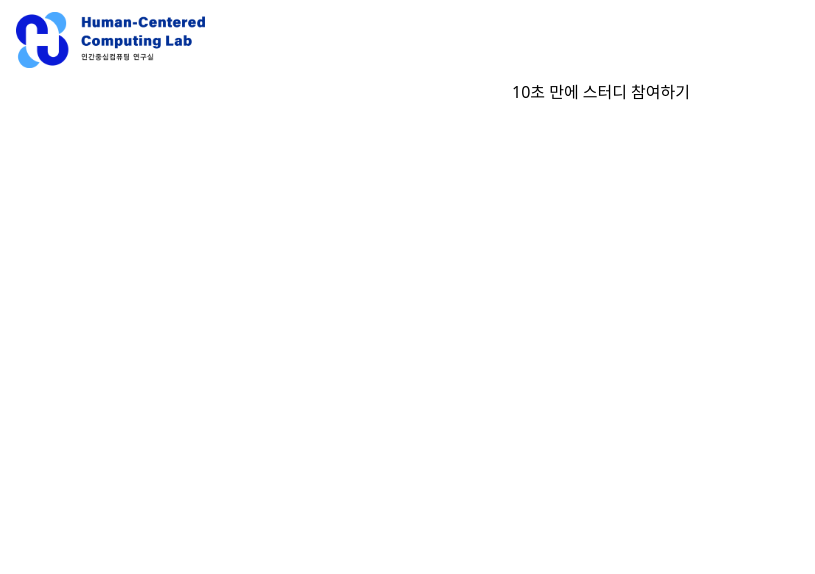
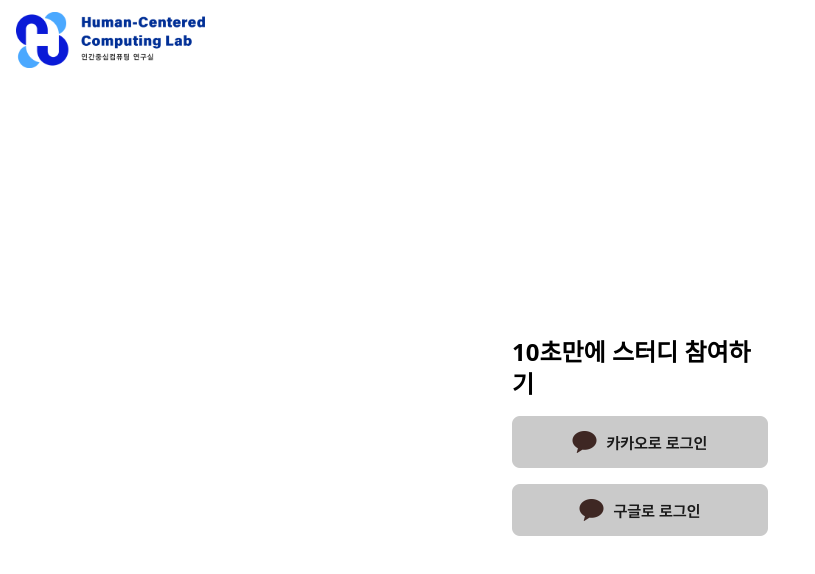
Before and after one commit to kosssshhhh/Team2, a React (Vite) app in the folder study-project/: page /login in a window 1280 px wide. Shown: the top 574 px of the page, without its empty margins (0-815 px from the left). Built offline with nearby package versions, Linux system fonts and the light colour scheme.

Commit message:
[ ✨ | HS2-11 | Feat ] 학생 로그인 페이지 UI 완성

```diff
--- a/study-project/src/pages/login/student/login/page.jsx
+++ b/study-project/src/pages/login/student/login/page.jsx
@@ -1,9 +1,12 @@
+import kakakoImage from '../../../../assets/images/kakao.png';
+import googleImage from '../../../../assets/images/google.png';
+
 export default function StudentLogin() {
 	return (
-		<div>
-			<h2>10초 만에 스터디 참여하기</h2>
-			<img />
-			<img />
+		<div className="flex flex-col flex-grow w-full justify-start items-center gap-4">
+			<h2 className="text-2xl font-semibold mt-64">10초만에 스터디 참여하기</h2>
+			<img src={kakakoImage} className="w-64" />
+			<img src={googleImage} className="w-64" />
 		</div>
 	);
 }
```
Also changed, not shown: study-project/src/assets/images/google.png (added), study-project/src/assets/images/kakao.png (added).
